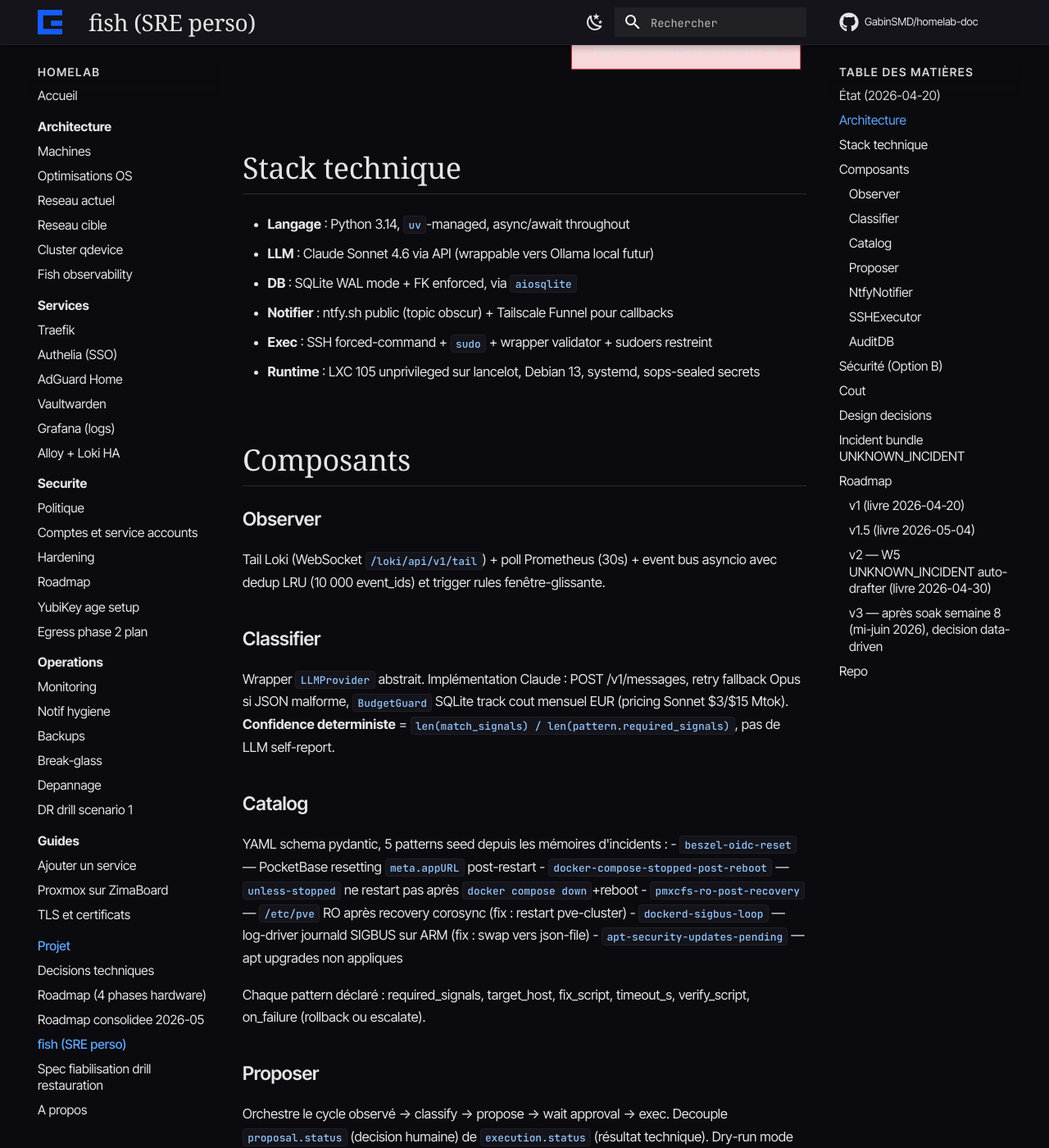
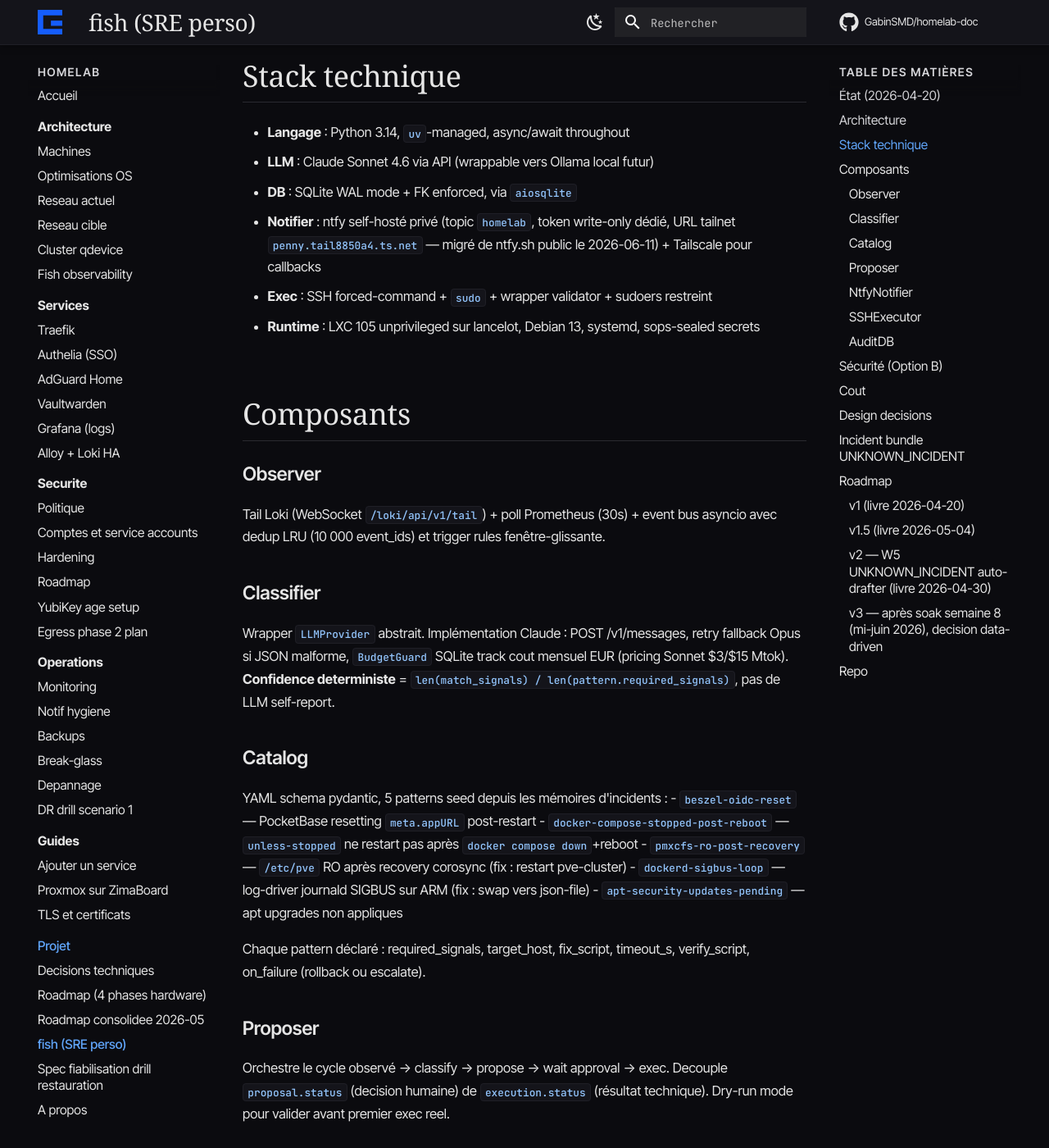
Before and after one commit to GabinSMD/homelab-doc, an MkDocs documentation site: the page built from docs/projet/fish.md, in a window 1280 px wide and 1400 px high, scrolled down 2105 px. Shown: the whole window at 82% size. Built offline with MkDocs 1.6.1 and Material for MkDocs 9.7.7, drawn with Linux system fonts in a browser that asks for light colours; some web fonts are replaced; comment, search, counter and statistics services are not loaded; some of the changed text lies outside the part shown.

Commit message:
docs(projet): fish notifier migré vers ntfy privé self-hosté
Co-Authored-By: Claude Fable 5 <noreply@anthropic.com>

```diff
--- a/docs/projet/fish.md
+++ b/docs/projet/fish.md
@@ -35,7 +35,7 @@ flowchart TB
         Executor[SSHExecutor<br/>HostMutex per-target<br/>Retry 1x on exit 255<br/>SIGTERM+5s+SIGKILL]
     end
 
-    Phone[Phone ntfy.sh topic]
+    Phone[Phone ntfy privé topic homelab]
     User([User tap Approve])
     Wrapper["sudo -n fish-wrapper<br/>validates verb run|verify|rollback<br/>validates pattern_id /etc/fish/allow-list<br/>validates script /etc/fish/allow-scripts<br/>exec /opt/fish/catalog/scripts/&lt;script&gt;.sh"]
 
@@ -64,7 +64,7 @@ flowchart TB
 - **Langage** : Python 3.14, `uv`-managed, async/await throughout
 - **LLM** : Claude Sonnet 4.6 via API (wrappable vers Ollama local futur)
 - **DB** : SQLite WAL mode + FK enforced, via `aiosqlite`
-- **Notifier** : ntfy.sh public (topic obscur) + Tailscale Funnel pour callbacks
+- **Notifier** : ntfy self-hosté privé (topic `homelab`, token write-only dédié, URL tailnet `penny.tail8850a4.ts.net` — migré de ntfy.sh public le 2026-06-11) + Tailscale pour callbacks
 - **Exec** : SSH forced-command + `sudo` + wrapper validator + sudoers restreint
 - **Runtime** : LXC 105 unprivileged sur lancelot, Debian 13, systemd, sops-sealed secrets
 
@@ -97,7 +97,7 @@ Decouple `proposal.status` (decision humaine) de `execution.status`
 (résultat technique). Dry-run mode pour valider avant premier exec reel.
 
 ### NtfyNotifier
-POST ntfy.sh avec `X-Actions` Approve/Deny. Callbacks recus via
+POST ntfy privé (Bearer token) avec `X-Actions` Approve/Deny. Callbacks recus via
 Tailscale Funnel → fish aiohttp :8080. Confirmation buzz après 1er click
 pour feedback visuel. Re-clicks gated (handler 200 "already decided").
 
```
